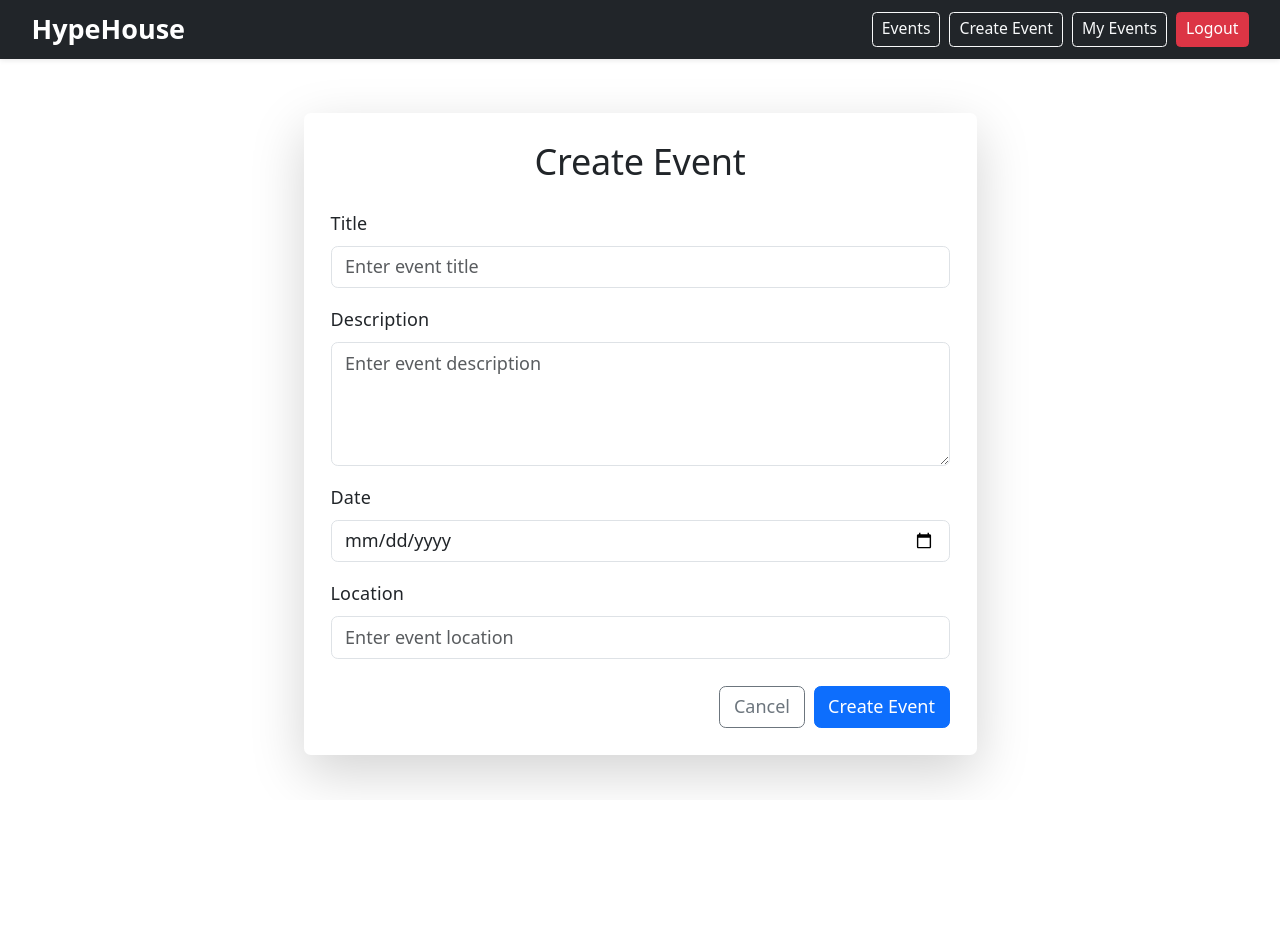
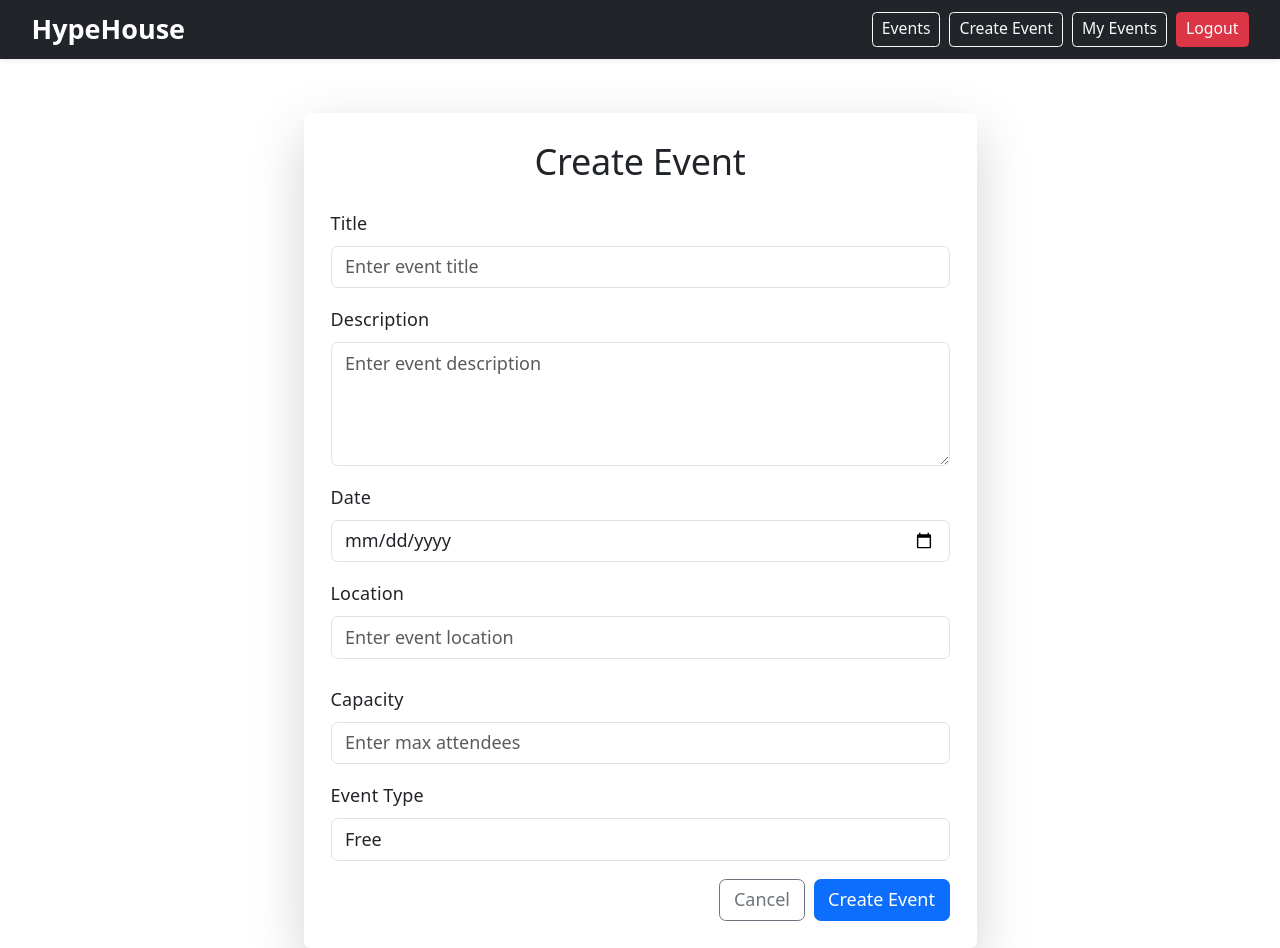
Before and after one commit to Utkarsh316/HypeHouse, a React app in the folder frontend/: page /create-event in a window 1280 px wide. Before the commit the page ends 800 px from the top, so only its background shows below. Built offline with nearby package versions, Linux system fonts and the light colour scheme; the HTML template or start-up script is replaced by a standard one.

Commit message:
CreateEventPage

```diff
--- a/frontend/src/pages/CreateEventPage.jsx
+++ b/frontend/src/pages/CreateEventPage.jsx
@@ -9,6 +9,9 @@ function CreateEventPage() {
   const [date, setDate] = useState("");
   const [location, setLocation] = useState("");
   const navigate = useNavigate();
+  const [capacity, setCapacity] = useState("");
+  const [price, setPrice] = useState(0);
+  const [type, setType] = useState("free");
 
   const createEvent = async (e) => {
     e.preventDefault();
@@ -18,7 +21,14 @@ function CreateEventPage() {
 
       await axios.post(
         `${import.meta.env.VITE_API_URL}/api/events/create`,
-        { title, description, date, location },
+        {
+    title,
+    description,
+    date,
+    location,
+    capacity: Number(capacity),   // ✅ HERE
+    price: Number(price)          // ✅ HERE
+  },
         {
           headers: {
             Authorization: token,
@@ -84,6 +94,49 @@ function CreateEventPage() {
                 onChange={(e) => setLocation(e.target.value)}
               />
             </div>
+            {/* Capacity */}
+            <div className="mb-3">
+              <label className="form-label">Capacity</label>
+              <input
+                type="number"
+                className="form-control"
+                placeholder="Enter max attendees"
+                value={capacity}
+                onChange={(e) => setCapacity(e.target.value)}
+                required
+              />
+            </div>
+
+            {/* Event Type */}
+            <div className="mb-3">
+              <label className="form-label">Event Type</label>
+              <select
+                className="form-control"
+                value={type}
+                onChange={(e) => {
+                  setType(e.target.value);
+                  if (e.target.value === "free") setPrice(0);
+                }}
+              >
+                <option value="free">Free</option>
+                <option value="paid">Paid (Contribution)</option>
+              </select>
+            </div>
+
+            {/* Price (only if paid) */}
+            {type === "paid" && (
+              <div className="mb-3">
+                <label className="form-label">Price (₹)</label>
+                <input
+                  type="number"
+                  className="form-control"
+                  placeholder="Enter price"
+                  value={price}
+                  onChange={(e) => setPrice(e.target.value)}
+                  required
+                />
+              </div>
+            )}
 
             <div className="d-flex gap-2 justify-content-end">
               <button
```
